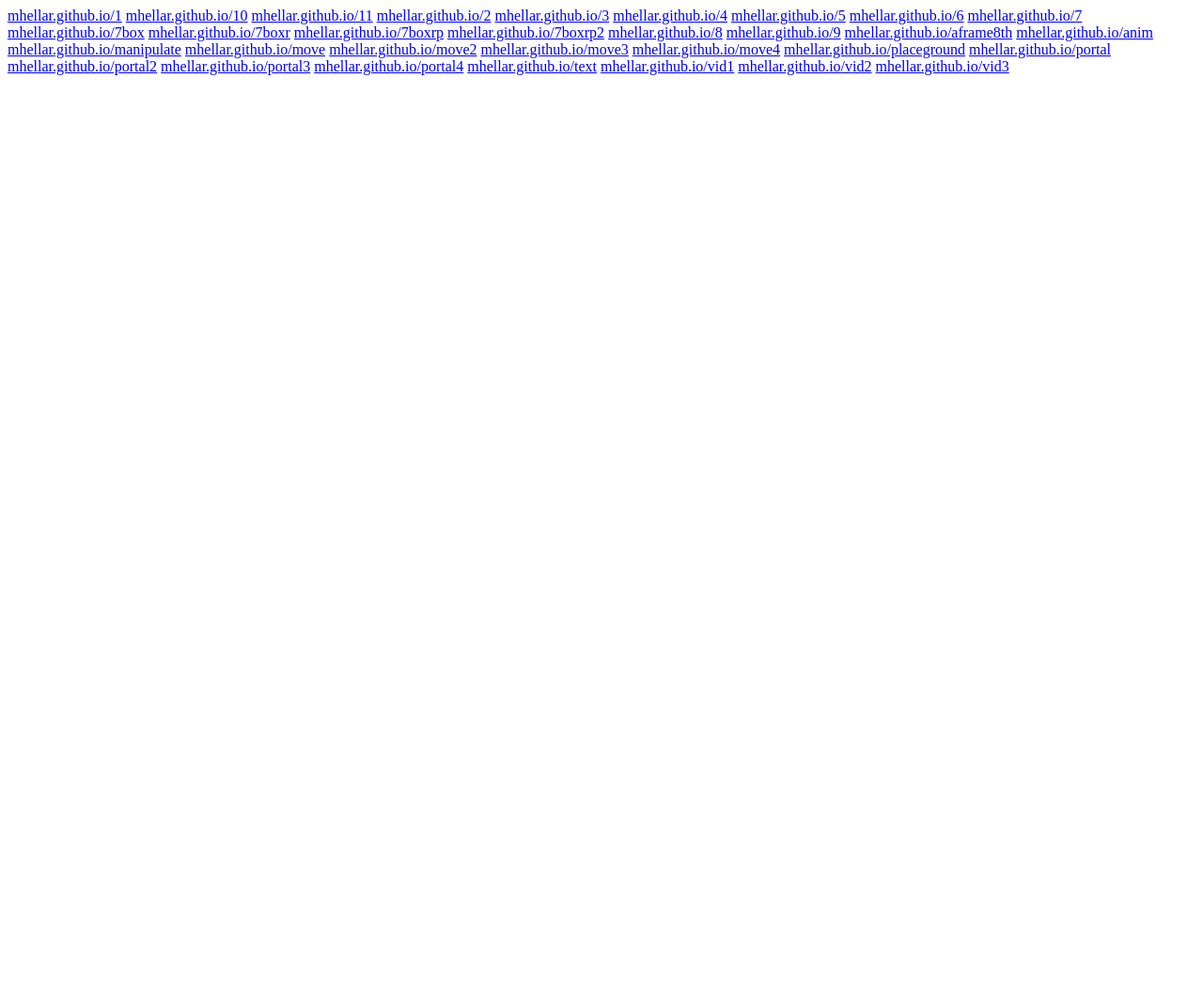
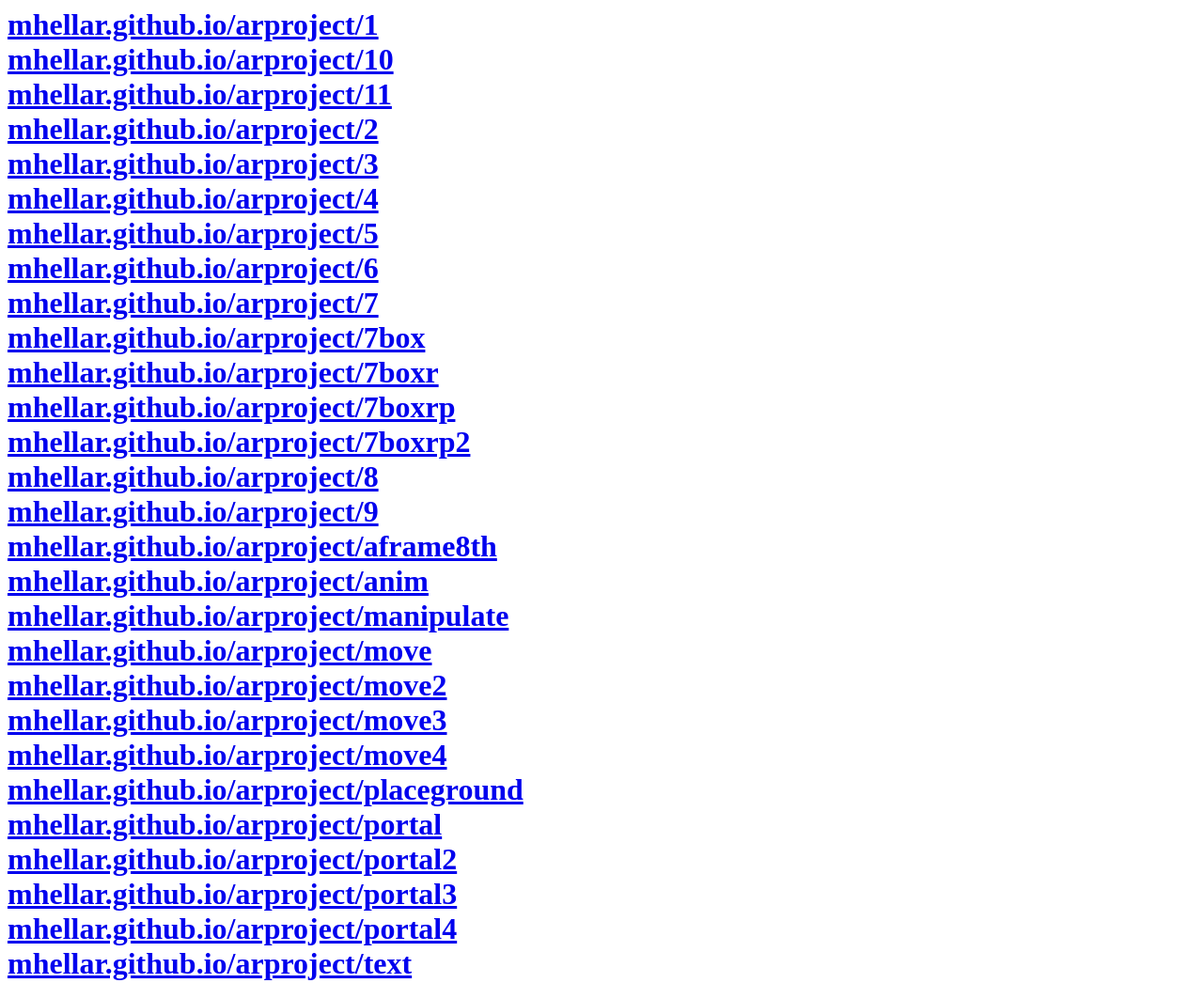
Before and after one commit to mhellar/arproject, a plain HTML site: page index.html in a window 1280 px wide. Shown: the top 1046 px of the page at 94% size. Before the commit the page ends 800 px from the top, so only its background shows below. Drawn offline with Linux system fonts and the light colour scheme.

Commit message:
Update index.html

```diff
--- a/index.html
+++ b/index.html
@@ -2,36 +2,38 @@
 <head>
 <head>
 <body>
-<a href="mhellar.github.io/1">mhellar.github.io/1</a>
-<a href="mhellar.github.io/10">mhellar.github.io/10</a>
-<a href="mhellar.github.io/11">mhellar.github.io/11</a>
-<a href="mhellar.github.io/2">mhellar.github.io/2</a>
-<a href="mhellar.github.io/3">mhellar.github.io/3</a>
-<a href="mhellar.github.io/4">mhellar.github.io/4</a>
-<a href="mhellar.github.io/5">mhellar.github.io/5</a>
-<a href="mhellar.github.io/6">mhellar.github.io/6</a>
-<a href="mhellar.github.io/7">mhellar.github.io/7</a>
-<a href="mhellar.github.io/7box">mhellar.github.io/7box</a>
-<a href="mhellar.github.io/7boxr">mhellar.github.io/7boxr</a>
-<a href="mhellar.github.io/7boxrp">mhellar.github.io/7boxrp</a>
-<a href="mhellar.github.io/7boxrp2">mhellar.github.io/7boxrp2</a>
-<a href="mhellar.github.io/8">mhellar.github.io/8</a>
-<a href="mhellar.github.io/9">mhellar.github.io/9</a>
-<a href="mhellar.github.io/aframe8th">mhellar.github.io/aframe8th</a>
-<a href="mhellar.github.io/anim">mhellar.github.io/anim</a>
-<a href="mhellar.github.io/manipulate">mhellar.github.io/manipulate</a>
-<a href="mhellar.github.io/move">mhellar.github.io/move</a>
-<a href="mhellar.github.io/move2">mhellar.github.io/move2</a>
-<a href="mhellar.github.io/move3">mhellar.github.io/move3</a>
-<a href="mhellar.github.io/move4">mhellar.github.io/move4</a>
-<a href="mhellar.github.io/placeground">mhellar.github.io/placeground</a>
-<a href="mhellar.github.io/portal">mhellar.github.io/portal</a>
-<a href="mhellar.github.io/portal2">mhellar.github.io/portal2</a>
-<a href="mhellar.github.io/portal3">mhellar.github.io/portal3</a>
-<a href="mhellar.github.io/portal4">mhellar.github.io/portal4</a>
-<a href="mhellar.github.io/text">mhellar.github.io/text</a>
-<a href="mhellar.github.io/vid1">mhellar.github.io/vid1</a>
-<a href="mhellar.github.io/vid2">mhellar.github.io/vid2</a>
-<a href="mhellar.github.io/vid3">mhellar.github.io/vid3</a>
+<h1>
+<a href="mhellar.github.io/arproject/1">mhellar.github.io/arproject/1</a><br>
+<a href="mhellar.github.io/arproject/10">mhellar.github.io/arproject/10</a><br>
+<a href="mhellar.github.io/arproject/11">mhellar.github.io/arproject/11</a><br>
+<a href="mhellar.github.io/arproject/2">mhellar.github.io/arproject/2</a><br>
+<a href="mhellar.github.io/arproject/3">mhellar.github.io/arproject/3</a><br>
+<a href="mhellar.github.io/arproject/4">mhellar.github.io/arproject/4</a><br>
+<a href="mhellar.github.io/arproject/5">mhellar.github.io/arproject/5</a><br>
+<a href="mhellar.github.io/arproject/6">mhellar.github.io/arproject/6</a><br>
+<a href="mhellar.github.io/arproject/7">mhellar.github.io/arproject/7</a><br>
+<a href="mhellar.github.io/arproject/7box">mhellar.github.io/arproject/7box</a><br>
+<a href="mhellar.github.io/arproject/7boxr">mhellar.github.io/arproject/7boxr</a><br>
+<a href="mhellar.github.io/arproject/7boxrp">mhellar.github.io/arproject/7boxrp</a><br>
+<a href="mhellar.github.io/arproject/7boxrp2">mhellar.github.io/arproject/7boxrp2</a><br>
+<a href="mhellar.github.io/arproject/8">mhellar.github.io/arproject/8</a><br>
+<a href="mhellar.github.io/arproject/9">mhellar.github.io/arproject/9</a><br>
+<a href="mhellar.github.io/arproject/aframe8th">mhellar.github.io/arproject/aframe8th</a><br>
+<a href="mhellar.github.io/arproject/anim">mhellar.github.io/arproject/anim</a><br>
+<a href="mhellar.github.io/arproject/manipulate">mhellar.github.io/arproject/manipulate</a><br>
+<a href="mhellar.github.io/arproject/move">mhellar.github.io/arproject/move</a><br>
+<a href="mhellar.github.io/arproject/move2">mhellar.github.io/arproject/move2</a><br>
+<a href="mhellar.github.io/arproject/move3">mhellar.github.io/arproject/move3</a><br>
+<a href="mhellar.github.io/arproject/move4">mhellar.github.io/arproject/move4</a><br>
+<a href="mhellar.github.io/arproject/placeground">mhellar.github.io/arproject/placeground</a><br>
+<a href="mhellar.github.io/arproject/portal">mhellar.github.io/arproject/portal</a><br>
+<a href="mhellar.github.io/arproject/portal2">mhellar.github.io/arproject/portal2</a><br>
+<a href="mhellar.github.io/arproject/portal3">mhellar.github.io/arproject/portal3</a><br>
+<a href="mhellar.github.io/arproject/portal4">mhellar.github.io/arproject/portal4</a><br>
+<a href="mhellar.github.io/arproject/text">mhellar.github.io/arproject/text</a><br>
+<a href="mhellar.github.io/arproject/vid1">mhellar.github.io/arproject/vid1</a><br>
+<a href="mhellar.github.io/arproject/vid2">mhellar.github.io/arproject/vid2</a><br>
+<a href="mhellar.github.io/arproject/vid3">mhellar.github.io/arproject/vid3</a><br>
+</h1>
 </body>
 </html>
```
